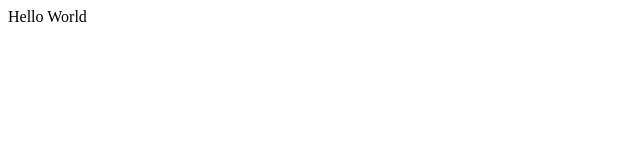
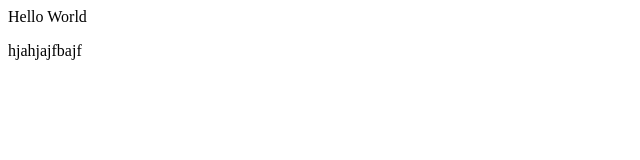
Before and after one commit to quangndgcc200030/quang_git, a plain HTML site: page index.html in a window 1280 px wide. Shown: the full height of the page, 0-640 px from the left. Drawn offline with Linux system fonts and the light colour scheme.

Commit message:
fixindex
adafwf

```diff
--- a/index.html
+++ b/index.html
@@ -1 +1,2 @@
 <p> Hello World </p>
+<p>hjahjajfbajf</p>
```
